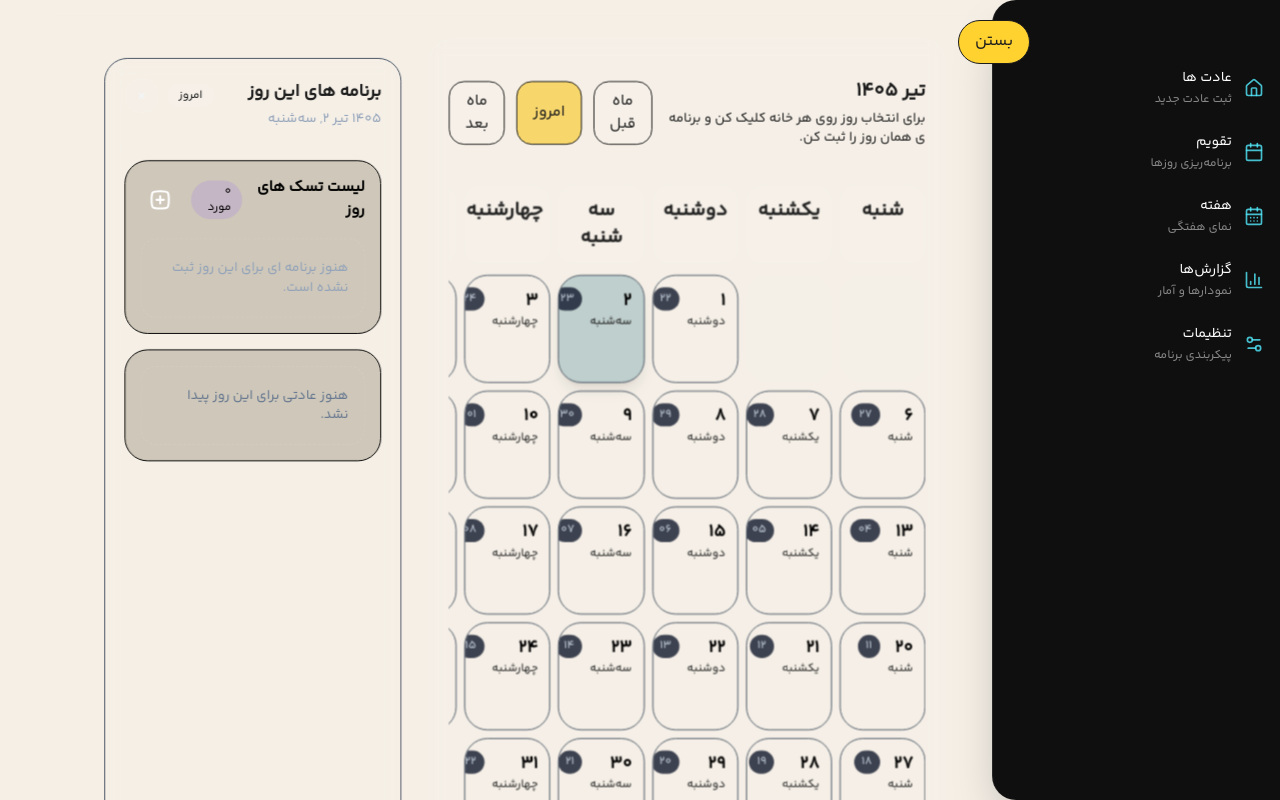
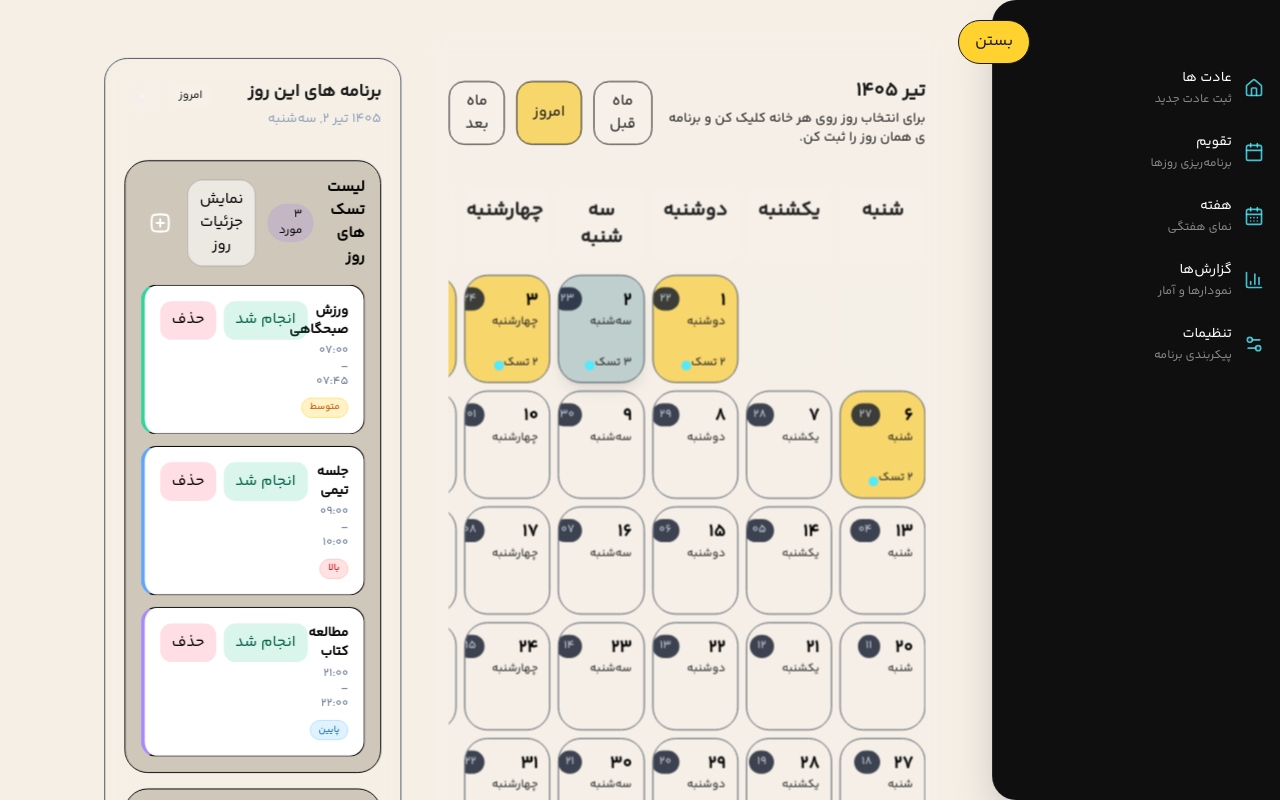
Before and after one commit to MobinaLalani/MyCalendar, a Next.js app: page / in a window 1280 px wide. Shown: the top 800 px of the page. Built offline with nearby package versions, Linux system fonts and the light colour scheme.

Commit message:
add some mock data

```diff
--- a/src/app/globals.css
+++ b/src/app/globals.css
@@ -38,11 +38,12 @@ input[type="time"]::-webkit-calendar-picker-indicator {
   --warning: #facc15;
   --error: #ef4444;
   --info: #0ea5e9;
-
+  --lightgray:#F7D66C;
   /* 🔲 ui */
   --border: #e5ded3;
   --ring: #1c1c1c;
 }
+
 
 * {
   box-sizing: border-box;
@@ -50,6 +51,7 @@ input[type="time"]::-webkit-calendar-picker-indicator {
 
 html {
   background: var(--background);
+
 }
 
 body {
--- a/src/features/calendar/components/CalendarGrid.tsx
+++ b/src/features/calendar/components/CalendarGrid.tsx
@@ -15,6 +15,7 @@ export default function CalendarGrid() {
   const router = useRouter();
   const planner = usePlanner();
   const habits = useHabit();
+
   const [isTaskPanelOpen, setIsTaskPanelOpen] = useState(true);
   const [panelMode, setPanelMode] = useState<PanelMode>("view");
 
--- a/src/features/calendar/hooks/usePlanner.ts
+++ b/src/features/calendar/hooks/usePlanner.ts
@@ -6,6 +6,7 @@ import {
   loadPlannerTasks,
   savePlannerTasks,
 } from "../services/calendar.storage";
+import { seedMockData } from "../../../utils/mockData";
 import type { PlannerTask, PlannerTaskInput } from "../types/calendar.types";
 import {
   addDays,
@@ -24,7 +25,10 @@ export function usePlanner() {
 
   const [visibleMonthAnchor, setVisibleMonthAnchor] = useState(today);
   const [selectedDateKey, setSelectedDateKey] = useState(todayKey);
-  const [tasks, setTasks] = useState<PlannerTask[]>(loadPlannerTasks);
+  const [tasks, setTasks] = useState<PlannerTask[]>(() => {
+    seedMockData();
+    return loadPlannerTasks();
+  });
 
   useEffect(() => {
     savePlannerTasks(tasks);
@@ -157,6 +161,8 @@ export function usePlanner() {
     setVisibleMonthAnchor((currentMonth) => getNextPersianMonth(currentMonth));
   };
 
+  const reloadTasks = () => setTasks(loadPlannerTasks());
+
   return {
     tasks,
     calendarMonth,
@@ -176,5 +182,6 @@ export function usePlanner() {
     goToToday,
     goToPreviousMonth,
     goToNextMonth,
+    reloadTasks,
   };
 }
--- a/src/features/weekSheet/index.tsx
+++ b/src/features/weekSheet/index.tsx
@@ -1,6 +1,7 @@
 "use client";
 
 import { useState, useMemo } from "react";
+import ChevronDownIcon from "../../components/icons/arrow-down.svg";
 import { useRouter } from "next/navigation";
 import { loadPlannerTasks } from "../calendar/services/calendar.storage";
 import {
@@ -46,7 +47,9 @@ export default function WeeklyView() {
       {/* Header */}
       <div className="mb-6 flex flex-wrap items-center justify-between gap-4">
         <div>
-          <h1 className="text-xl font-bold text-(--text-foreground)">نمای هفتگی</h1>
+          <h1 className="text-xl font-bold text-(--text-foreground)">
+            نمای هفتگی
+          </h1>
           <p className="mt-1 text-sm text-slate-400">{weekLabel}</p>
         </div>
         <div className="flex items-center gap-2">
@@ -54,7 +57,7 @@ export default function WeeklyView() {
             onClick={goToPrevWeek}
             className="flex h-9 w-9 items-center justify-center rounded-xl border border-white/10 bg-white/5 text-(--text-foreground) transition hover:bg-white/10"
           >
-            ›
+            <ChevronDownIcon className="rotate-270" />
           </button>
           <button
             onClick={goToThisWeek}
@@ -66,7 +69,7 @@ export default function WeeklyView() {
             onClick={goToNextWeek}
             className="flex h-9 w-9 items-center justify-center rounded-xl border border-white/10 bg-white/5 text-(--text-foreground) transition hover:bg-white/10"
           >
-            ‹
+            <ChevronDownIcon className="rotate-90" />
           </button>
         </div>
       </div>
@@ -84,15 +87,15 @@ export default function WeeklyView() {
             <div
               key={dateKey}
               onClick={() => router.push(`/DaySheet?date=${dateKey}`)}
-              className={`flex cursor-pointer flex-col rounded-3xl border p-3 transition-all hover:scale-[1.01] hover:shadow-lg ${
-                isToday
-                  ? "border-amber-400/50 bg-amber-400/5"
-                  : "border-white/10 bg-white/5 hover:bg-white/10"
+              className={`flex cursor-pointer flex-col bg-(--gray) rounded-3xl border p-3 transition-all hover:scale-[1.01] hover:shadow-lg ${
+                isToday ? "border-black  border-3 " : "border-white/10 "
               }`}
             >
               {/* Day header */}
               <div className="mb-3 text-center">
-                <div className={`text-[11px] font-medium ${isToday ? "text-amber-400" : "text-slate-400"}`}>
+                <div
+                  className={`text-[11px] font-medium ${isToday ? "text-amber-400" : "text-slate-400"}`}
+                >
                   {WEEKDAY_LABELS[i]}
                 </div>
                 <div
@@ -120,14 +123,18 @@ export default function WeeklyView() {
                     {task.priority && task.priority !== "medium" && (
                       <span
                         className="mr-1 inline-block h-1.5 w-1.5 rounded-full"
-                        style={{ backgroundColor: PRIORITY_COLOR[task.priority] }}
+                        style={{
+                          backgroundColor: PRIORITY_COLOR[task.priority],
+                        }}
                       />
                     )}
                     {task.title}
                   </div>
                 ))}
                 {dayTasks.length > 5 && (
-                  <div className="px-1 text-[10px] text-slate-500">+{dayTasks.length - 5} بیشتر</div>
+                  <div className="px-1 text-[10px] text-slate-500">
+                    +{dayTasks.length - 5} بیشتر
+                  </div>
                 )}
               </div>
 
--- a/src/styles/globals.css
+++ b/src/styles/globals.css
@@ -31,13 +31,13 @@
   /* 🔵 secondary (آبی) */
 
   --secondary-foreground: #1c1c1c;
-
+  --lightBlue:#bfcfcd;
   /* ⚠️ states */
   --success: #22c55e;
   --warning: #facc15;
   --error: #ef4444;
   --info: #0ea5e9;
-
+  --gray:#d9dcd6;
   /* 🔲 ui */
   --border: #e5ded3;
   --ring: #1c1c1c;
--- /dev/null
+++ b/src/utils/mockData.ts
@@ -0,0 +1,136 @@
+import type { PlannerTask } from "../features/calendar/types/calendar.types";
+import type { HabitType } from "../features/habits/types/habit.type";
+import { savePlannerTasks, loadPlannerTasks } from "../features/calendar/services/calendar.storage";
+import { saveHabit } from "../features/habits/services/habit.storage";
+import { addDays, toDateKey } from "./jalali";
+
+let _seed = 1;
+function uid(prefix = "mock") {
+  return `${prefix}-${++_seed}-${Date.now().toString(36)}`;
+}
+
+const TASK_POOL: Array<{
+  title: string;
+  startTime: string;
+  endTime: string;
+  color: string;
+  priority: "high" | "medium" | "low";
+}> = [
+  { title: "جلسه تیمی", startTime: "09:00", endTime: "10:00", color: "#60a5fa", priority: "high" },
+  { title: "مطالعه کتاب", startTime: "21:00", endTime: "22:00", color: "#a78bfa", priority: "low" },
+  { title: "ورزش صبحگاهی", startTime: "07:00", endTime: "07:45", color: "#34d399", priority: "medium" },
+  { title: "کار روی پروژه", startTime: "11:00", endTime: "13:00", color: "#f59e0b", priority: "high" },
+  { title: "تماس با مشتری", startTime: "14:00", endTime: "14:30", color: "#f87171", priority: "high" },
+  { title: "مرور ایمیل‌ها", startTime: "08:30", endTime: "09:00", color: "#94a3b8", priority: "low" },
+  { title: "برنامه‌ریزی هفتگی", startTime: "17:00", endTime: "18:00", color: "#fbbf24", priority: "medium" },
+  { title: "یادگیری زبان", startTime: "20:00", endTime: "20:30", color: "#6ee7b7", priority: "medium" },
+  { title: "دیزاین ماکاپ", startTime: "10:30", endTime: "12:00", color: "#c084fc", priority: "high" },
+  { title: "نوشتن گزارش", startTime: "15:00", endTime: "16:00", color: "#fb923c", priority: "medium" },
+  { title: "مرور کد", startTime: "13:00", endTime: "14:00", color: "#38bdf8", priority: "medium" },
+  { title: "پیاده‌روی عصر", startTime: "18:30", endTime: "19:00", color: "#4ade80", priority: "low" },
+];
+
+/**
+ * Generates mock PlannerTask[] centered around `center` date.
+ * Covers [center - before] to [center + after] days.
+ */
+export function generateMockTasks(
+  center: Date = new Date(),
+  before = 4,
+  after = 4
+): PlannerTask[] {
+  const tasks: PlannerTask[] = [];
+  const now = new Date().toISOString();
+
+  for (let offset = -before; offset <= after; offset++) {
+    const day = addDays(center, offset);
+    const dateKey = toDateKey(day);
+    const taskCount = offset === 0 ? 3 : 1 + (Math.abs(offset) % 3);
+
+    for (let i = 0; i < taskCount; i++) {
+      const t = TASK_POOL[(Math.abs(offset * 3 + i)) % TASK_POOL.length];
+      tasks.push({
+        id: uid("task"),
+        dateKey,
+        title: t.title,
+        startTime: t.startTime,
+        endTime: t.endTime,
+        description: "",
+        completed: offset < -1 && i === 0,
+        createdAt: now,
+        color: t.color,
+        priority: t.priority,
+      });
+    }
+  }
+
+  return tasks;
+}
+
+/**
+ * Generates mock HabitType[] with completion history relative to `center`.
+ */
+export function generateMockHabits(center: Date = new Date()): HabitType[] {
+  const now = new Date().toISOString();
+  const past = (n: number) => toDateKey(addDays(center, -n));
+  const today = toDateKey(center);
+
+  return [
+    {
+      id: uid("habit"),
+      HabitName: "آب خوردن",
+      HabitType: 1,
+      HabitFrequency: 7,
+      HabitStartDate: past(14),
+      createdAt: now,
+      completedDates: [past(6), past(5), past(3), past(2), past(1), today],
+    },
+    {
+      id: uid("habit"),
+      HabitName: "مدیتیشن",
+      HabitType: 2,
+      HabitFrequency: 5,
+      HabitStartDate: past(10),
+      createdAt: now,
+      completedDates: [past(4), past(3), past(1)],
+    },
+    {
+      id: uid("habit"),
+      HabitName: "ورزش",
+      HabitType: 1,
+      HabitFrequency: 3,
+      HabitStartDate: past(21),
+      createdAt: now,
+      completedDates: [past(7), past(4), past(2), today],
+    },
+    {
+      id: uid("habit"),
+      HabitName: "مطالعه",
+      HabitType: 1,
+      HabitFrequency: 7,
+      HabitStartDate: past(30),
+      createdAt: now,
+      completedDates: [past(5), past(4), past(2), past(1), today],
+    },
+    {
+      id: uid("habit"),
+      HabitName: "نوشتن روزانه",
+      HabitType: 2,
+      HabitFrequency: 5,
+      HabitStartDate: past(15),
+      createdAt: now,
+      completedDates: [past(3), past(2), today],
+    },
+  ];
+}
+
+/**
+ * Seeds mock data into localStorage only if tasks storage is empty.
+ * Call once on app init (e.g. useEffect in layout).
+ */
+export function seedMockData(center: Date = new Date()) {
+  const existing = loadPlannerTasks();
+  if (existing.length > 0) return;
+  savePlannerTasks(generateMockTasks(center));
+  saveHabit(generateMockHabits(center));
+}
```
